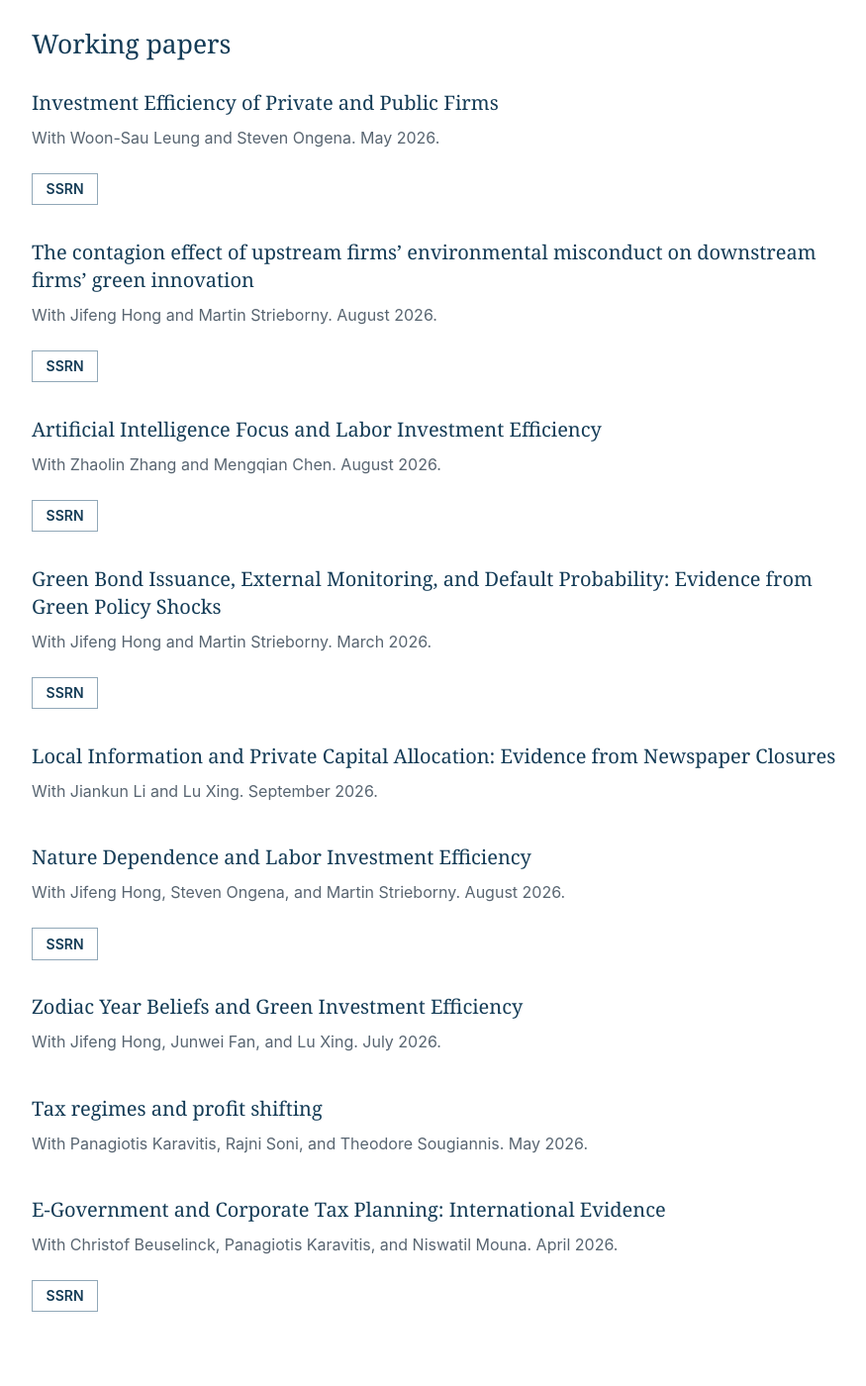
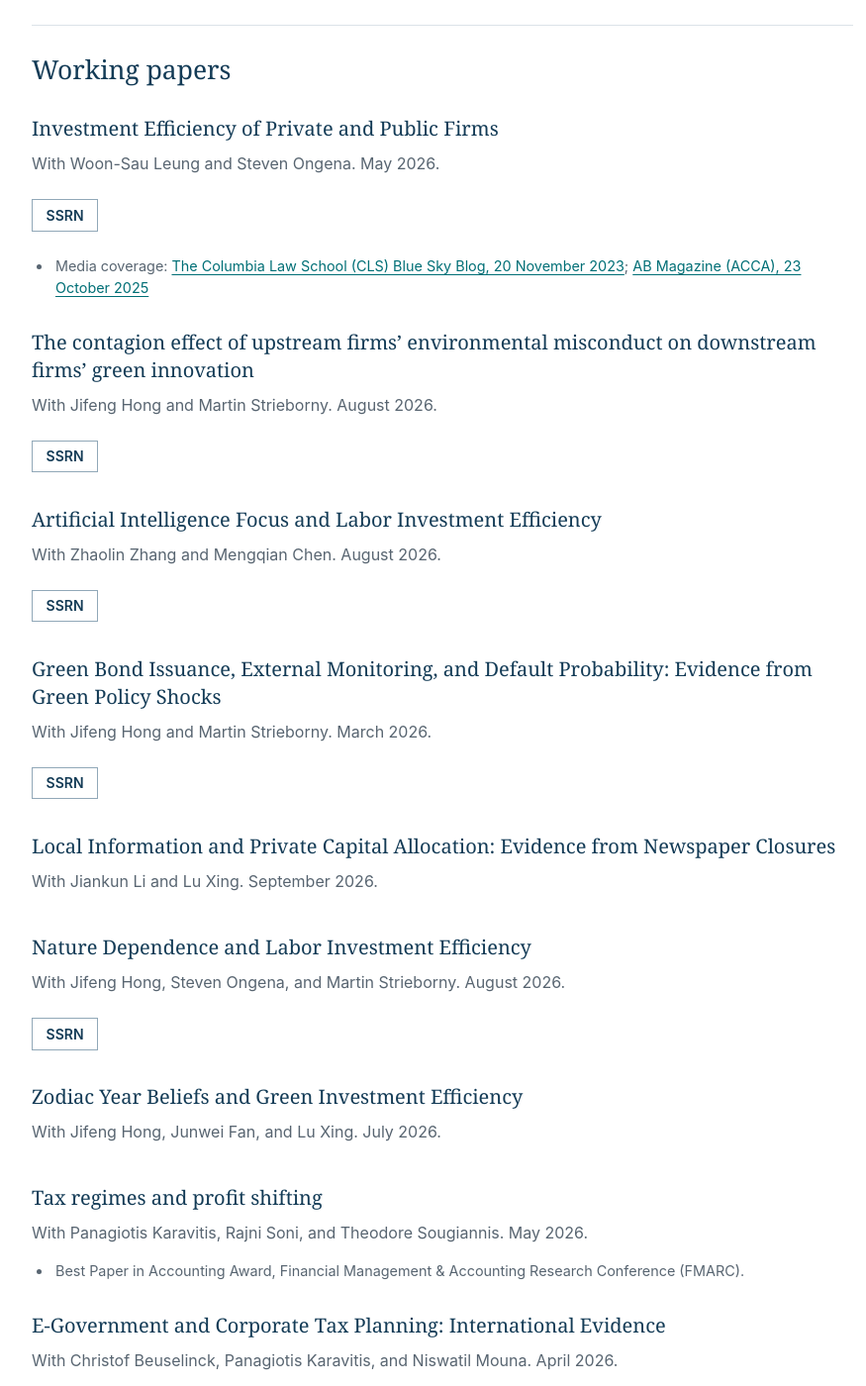
Before and after one commit to panteliskazakis/panteliskazakis.github.io, a Jekyll site: the page built from research.md, in a window 1280 px wide and 1400 px high, scrolled down 2166 px. Shown: the whole window at 99% size, without its empty margins (78-953 px from the left). Built offline with Jekyll 4.4.1, drawn with Linux system fonts in a browser that asks for light colours; some of the changed text lies outside the part shown.

Commit message:
Add files via upload

```diff
--- a/research.md
+++ b/research.md
@@ -15,6 +15,12 @@ With Panagiotis Karavitis and Tianyue Xu.
 
 ### [Conditional gains: when AI investment enhances firm efficiency](https://onlinelibrary.wiley.com/doi/10.1111/sjpe.70055)
 *Scottish Journal of Political Economy*, 2026, 73(4), e70055.
+<ul>
+  <li>
+    Media coverage:
+    <a href="https://abmagazine.accaglobal.com/global/articles/2026/sept/business/the-ai-productivity-trap.html">ACCA's AB Magazine, September 2026</a>
+  </li>
+</ul>
 
 ### [Corporate Social Responsibility and Profit Shifting](https://doi.org/10.1080/09638180.2024.2303971)
 With Iftekhar Hasan, Panagiotis Karavitis, and Woon Sau Leung.
@@ -70,6 +76,14 @@ With Woon-Sau Leung and Steven Ongena. May 2026.
 
 <a class="paper-button" href="https://papers.ssrn.com/sol3/papers.cfm?abstract_id=4596489" aria-label="Read Investment Efficiency of Private and Public Firms on SSRN">SSRN</a>
 
+<ul>
+  <li>
+    Media coverage:
+    <a href="https://clsbluesky.law.columbia.edu/2023/11/20/do-private-or-public-firms-invest-more-efficiently/">The Columbia Law School (CLS) Blue Sky Blog, 20 November 2023</a>;
+    <a href="https://abmagazine.accaglobal.com/global/articles/2025/oct/business/investment-warning-for-big-businesses.html">AB Magazine (ACCA), 23 October 2025</a>
+  </li>
+</ul>
+
 ### The contagion effect of upstream firms’ environmental misconduct on downstream firms’ green innovation
 With Jifeng Hong and Martin Strieborny. August 2026.
 
@@ -99,6 +113,12 @@ With Jifeng Hong, Junwei Fan, and Lu Xing. July 2026.
 ### Tax regimes and profit shifting
 With Panagiotis Karavitis, Rajni Soni, and Theodore Sougiannis. May 2026.
 
+<ul>
+  <li>
+    Best Paper in Accounting Award, Financial Management &amp; Accounting Research Conference (FMARC).
+  </li>
+</ul>
+
 ### E-Government and Corporate Tax Planning: International Evidence
 With Christof Beuselinck, Panagiotis Karavitis, and Niswatil Mouna. April 2026.
 
```
